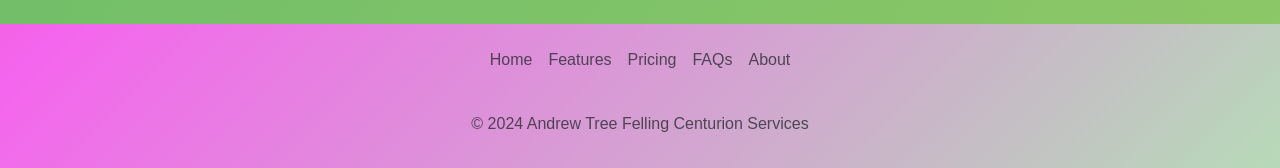
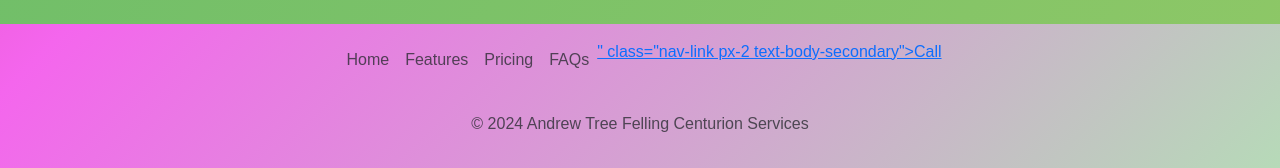
Before and after one commit to nephterwilson/Andrew-Tree-Felling-Centurion-Services, a plain HTML site: page index.html in a window 1280 px wide. Shown: the part 2142-2310 px from the top of the page. Drawn offline with nearby package versions, Linux system fonts and the light colour scheme.

Commit message:
Update index.html

```diff
--- a/index.html
+++ b/index.html
@@ -38,7 +38,7 @@
       <p class="lead mb-4" style="text-align: justify;">Transform your outdoor spaces with Tree Masters Services. We specialize in tree felling, trimming, stump removal, landscaping, and more. Safe, efficient, and reliable—your trusted partner for all tree care and landscaping needs.</p>
       <div class="d-grid gap-2 d-sm-flex justify-content-sm-center">
           <a href="mailto:andrewtreefellingservices@gmail.com?subject=Tree%20Care%20and%20Landscaping%20Services&body=Hi%20Tree%20Masters%20Services%2C%0A%0AI%20am%20interested%20in%20your%20tree%20felling%2C%20trimming%2C%20stump%20removal%2C%20and%20landscaping%20services.%20Please%20provide%20more%20details.%0A%0AThank%20you.">
-              <button type="button" class="btn btn-primary btn-lg px-4 gap-3">Contact Us via Email</button>
+              <button type="button" class="btn btn-primary btn-lg px-4 gap-3">Send Email</button>
           </a>
       </div>
   </div>
@@ -170,11 +170,11 @@
 <div class="custom-footer gradient-footer">
   <footer class="py-3 mt-4">
       <ul class="nav justify-content-center pb-3 mb-3">
-          <li class="nav-item"><a href="#" class="nav-link px-2 text-body-secondary">Home</a></li>
+          <li class="nav-item"><a href="index.html" class="nav-link px-2 text-body-secondary">Home</a></li>
           <li class="nav-item"><a href="#" class="nav-link px-2 text-body-secondary">Features</a></li>
           <li class="nav-item"><a href="#" class="nav-link px-2 text-body-secondary">Pricing</a></li>
           <li class="nav-item"><a href="#" class="nav-link px-2 text-body-secondary">FAQs</a></li>
-          <li class="nav-item"><a href="#" class="nav-link px-2 text-body-secondary">About</a></li>
+          <li class="nav-item"><a href="<button onclick="window.location.href='tel:+27675712844';"></button>" class="nav-link px-2 text-body-secondary">Call</a></li>
       </ul>
       <p class="text-center text-body-secondary">© 2024 Andrew Tree Felling Centurion Services</p>
   </footer>
```
